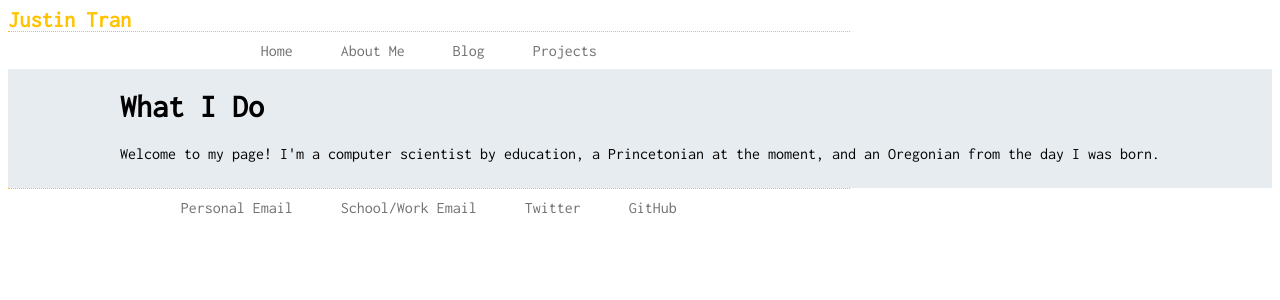
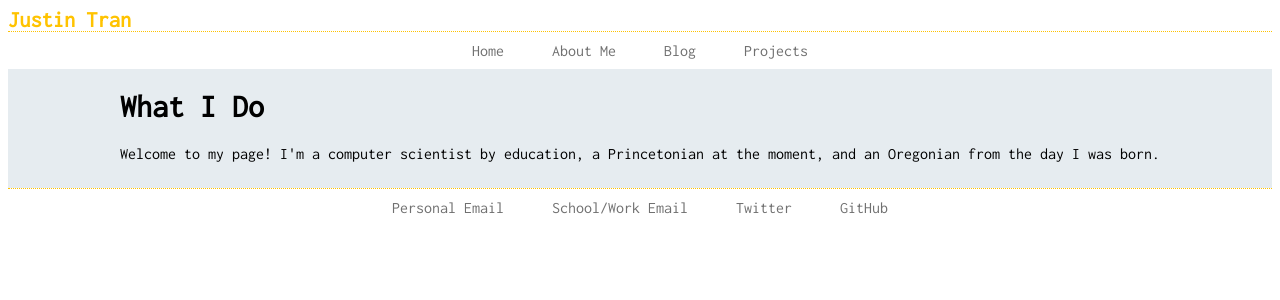
Before and after one commit to justintranjt/justintranjt.github.io, a Jekyll site: the page built from index.html, in a window 1280 px wide. Shown: the top 300 px of the page. Built offline with Jekyll 4.4.1, drawn with Linux system fonts in a browser that asks for light colours.

Commit message:
Update mainstyle.css

```diff
--- a/css/mainstyle.css
+++ b/css/mainstyle.css
@@ -1,4 +1,8 @@
 <style>
+html {
+    width: 65%;
+}
+
 @font-face {
     font-family: 'Inconsolata';
 }
@@ -49,7 +53,6 @@
 .contactnav {
     padding: 10px;
     border-top: 1px dotted #ffc300;
-    max-width: 65%;
 }
 
 .contactnav li {
```
